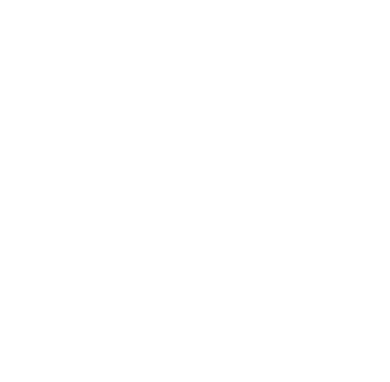
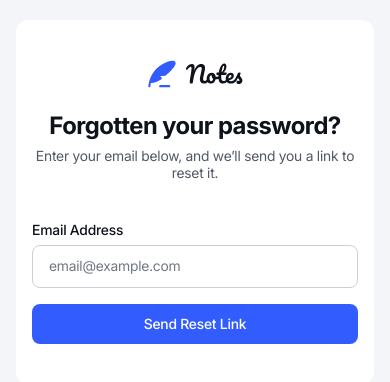
Before and after one commit to elsadse/note-taking-app, a React (Vite) app in the folder note-taking-ui/: page /forgotPassword in a window 390 px wide. Before the commit this address had no page. Shown: the part 220-602 px from the top of the page. Built offline with nearby package versions, Linux system fonts and the light colour scheme.

Commit message:
Ajout de la page forgotPassword avec responsive design.

```diff
--- a/note-taking-ui/src/App.tsx
+++ b/note-taking-ui/src/App.tsx
@@ -2,6 +2,7 @@
 import { Components } from "./components/Components"
 import { AuthLayout } from "./pages/auth/AuthLayout"
 import { LoginPage } from "./pages/auth/LoginPage"
+import { ForgotPasswordPage } from "./pages/auth/ForgotPasswordPage"
 
 function App() {
 
@@ -9,6 +10,7 @@
     <Routes>
       <Route element={<AuthLayout />}>
         <Route path="login" element={<LoginPage />} />
+        <Route path="forgotPassword" element={<ForgotPasswordPage />} />
       </Route>
       <Route path="component" element={<Components />} />
     </Routes>
--- /dev/null
+++ b/note-taking-ui/src/pages/auth/ForgotPasswordPage.tsx
@@ -0,0 +1,24 @@
+import { PrimaryButton } from "../../components/button/PrimaryButton";
+import { InputTypeGroup } from "../../components/input/InputTypeGroup";
+import { Logo } from "../../components/Logo";
+
+export function ForgotPasswordPage(){
+    return(
+         <div className="flex flex-col gap-y-4 px-4 py-10 rounded-12 bg-neutral-0
+                md:w-128 md:px-8 md:py-12
+                xl:w-135 xl:p-12
+            ">
+            <div className="flex flex-col items-center gap-y-2.5 pb-2">
+                <Logo/>
+            </div>
+            <div className="flex flex-col items-center gap-y-2">
+                <span className="sans-serif-text-preset-1 text-neutral-950 text-center">Forgotten your password?</span>
+                <span className="sans-serif-text-preset-5 text-neutral-600 text-center">Enter your email below, and we’ll send you a link to reset it.</span>
+            </div>
+            <form className="flex flex-col justify-center gap-y-4 pt-6">
+                <InputTypeGroup name="email" placeholder="email@example.com" titleLabel="Email Address" type="email" />
+                <PrimaryButton type="submit" titleButton="Send Reset Link"/>
+            </form>
+       </div>
+    )
+}
--- a/note-taking-ui/src/pages/auth/LoginPage.tsx
+++ b/note-taking-ui/src/pages/auth/LoginPage.tsx
@@ -21,7 +21,7 @@
             </div>
             <form className="flex flex-col justify-center gap-y-4 pt-6">
                 <InputTypeGroup name="email" placeholder="email@example.com" titleLabel="Email Address" type="email" />
-                <InputTypeGroup name="password" placeholder="" titleLabel="Password" type="password" icon={{ Icon: ShowIcon, css: "fill" }} link={{text:"Forgot", url:"#"}}/>
+                <InputTypeGroup name="password" placeholder="" titleLabel="Password" type="password" icon={{ Icon: ShowIcon, css: "fill" }} link={{text:"Forgot", url:"/forgotPassword"}}/>
                 <PrimaryButton type="submit" titleButton="Login"/>
             </form>
             <Divider/>
```
